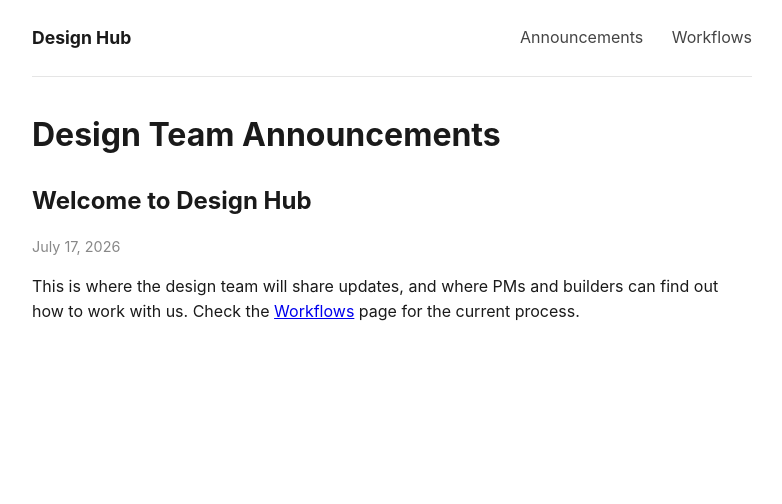
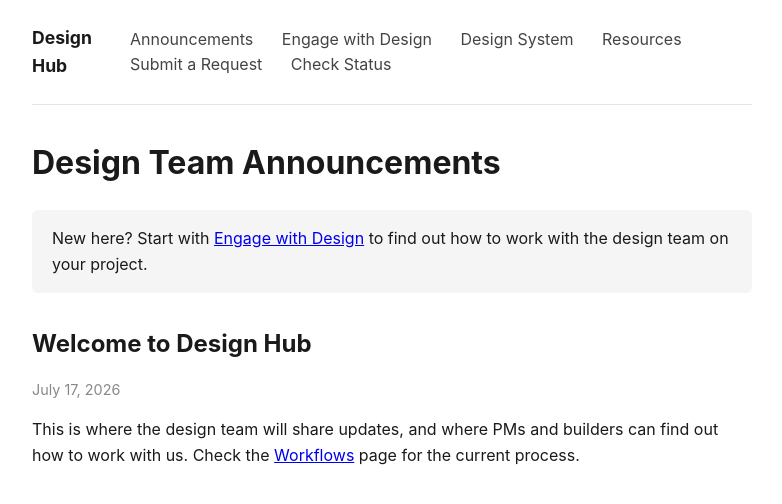
Before and after one commit to jennlatran/design-hub, a Jekyll site: the page built from index.md, in a window 1280 px wide. Shown: the top 504 px of the page, without its empty margins (248-1030 px from the left). Built offline with Jekyll 4.4.1, drawn with Linux system fonts in a browser that asks for light colours.

Commit message:
feat: update nav for new sections, add homepage callout and announcement category badge

```diff
--- a/_layouts/default.html
+++ b/_layouts/default.html
@@ -12,7 +12,11 @@
     <a href="{{ '/' | relative_url }}" class="site-title">{{ site.title }}</a>
     <nav>
       <a href="{{ '/' | relative_url }}">Announcements</a>
-      <a href="{{ '/workflows/' | relative_url }}">Workflows</a>
+      <a href="{{ '/workflows/engaging-with-design/' | relative_url }}">Engage with Design</a>
+      <a href="{{ '/design-system/' | relative_url }}">Design System</a>
+      <a href="{{ '/resources/' | relative_url }}">Resources</a>
+      <a href="{{ '/submit-a-request/' | relative_url }}">Submit a Request</a>
+      <a href="{{ '/check-status/' | relative_url }}">Check Status</a>
     </nav>
   </header>
   <main>
--- a/assets/css/style.css
+++ b/assets/css/style.css
@@ -111,3 +111,22 @@ ul.list a:hover {
   color: #888;
   font-style: italic;
 }
+
+.callout {
+  background: #f5f5f5;
+  border-radius: 6px;
+  padding: 1rem 1.25rem;
+  margin-bottom: 2rem;
+}
+
+.badge {
+  display: inline-block;
+  margin-left: 0.5rem;
+  padding: 0.15rem 0.5rem;
+  border-radius: 999px;
+  background: #e5e5e5;
+  color: #444;
+  font-size: 0.75rem;
+  text-transform: uppercase;
+  letter-spacing: 0.02em;
+}
--- a/index.md
+++ b/index.md
@@ -4,6 +4,10 @@ title: Announcements
 ---
 
 <h1>Design Team Announcements</h1>
+
+<p class="callout">New here? Start with
+<a href="{{ '/workflows/engaging-with-design/' | relative_url }}">Engage with Design</a>
+to find out how to work with the design team on your project.</p>
 
 {% assign announcements = site.announcements | sort: "date" | reverse %}
 {% if announcements.size == 0 %}
@@ -13,7 +17,10 @@ title: Announcements
 {% for post in announcements %}
 <article>
   <h2>{{ post.title }}</h2>
-  <p class="meta">{{ post.date | date: "%B %-d, %Y" }}</p>
+  <p class="meta">
+    {{ post.date | date: "%B %-d, %Y" }}
+    {% if post.category %}<span class="badge">{{ post.category }}</span>{% endif %}
+  </p>
   {{ post.content }}
 </article>
 {% endfor %}
```
